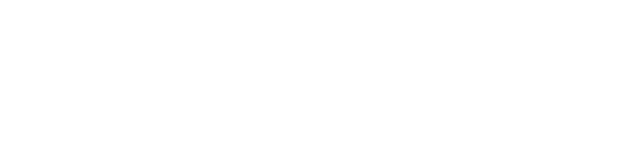
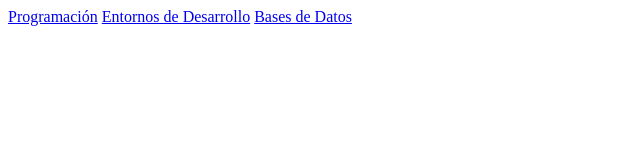
Before and after one commit to juliajacaDAM/Entornos-Julia_alfons, a plain HTML site: page index.html in a window 1280 px wide. Shown: the whole page, without its empty margins (0-640 px from the left). Drawn offline with Linux system fonts and the light colour scheme.

Commit message:
Añadidos enlaces en index de programacion, entornos y BD
1. Agregado enlace programacion
2. Agregado enlace entornos desarrollo
3. Agregado enlace bases de datos
Tarea SB-9

```diff
--- a/index.html
+++ b/index.html
@@ -8,7 +8,9 @@
 <body>
     <header>
         <nav>
-
+            <a href="programacion.html">Programación</a>
+            <a href="entornos_desarrollo.html">Entornos de Desarrollo</a>
+            <a href="bases_datos.html">Bases de Datos</a>
         </nav>
     </header>
     <main>
```
